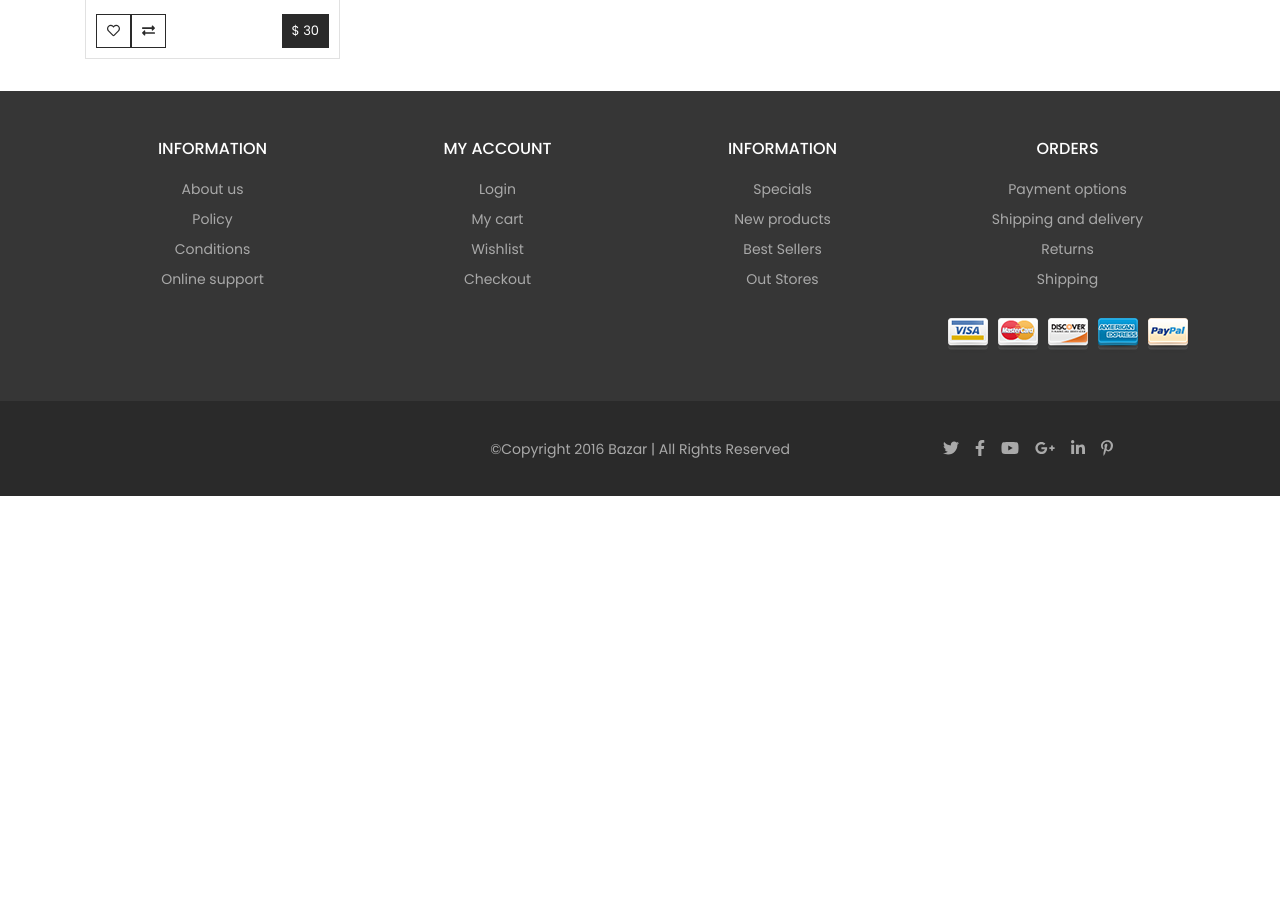
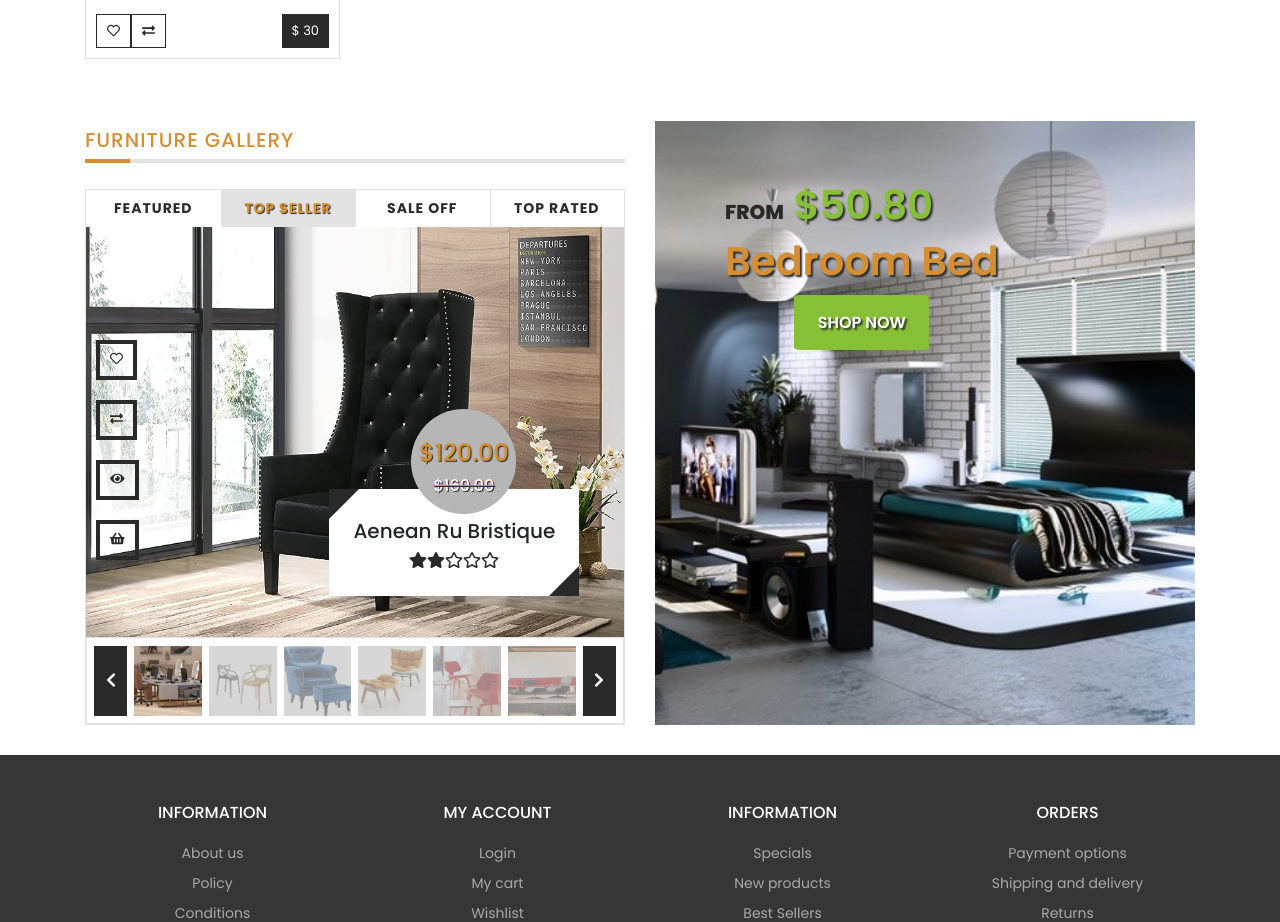
Before and after one commit to wierza/Team-project, a React (Create React App) app: page / in a window 1280 px wide. Shown: the part 1480-2402 px from the top of the page. Before the commit the page ends 1976 px from the top, so only its background shows below. Built offline with nearby package versions, Linux system fonts and the light colour scheme.

Commit message:
Update Homepage.js

```diff
--- a/src/components/views/Homepage/Homepage.js
+++ b/src/components/views/Homepage/Homepage.js
@@ -5,11 +5,13 @@ import styles from './Homepage.module.scss';
 
 import FeatureBoxes from '../../features/FeatureBoxes/FeatureBoxes';
 import NewFurniture from '../../features/NewFurniture/NewFurnitureContainer';
+import Gallery from '../../features/Gallery/Gallery';
 
 const Homepage = () => (
   <div className={styles.root}>
     <FeatureBoxes />
     <NewFurniture />
+    <Gallery />
   </div>
 );
 
```
